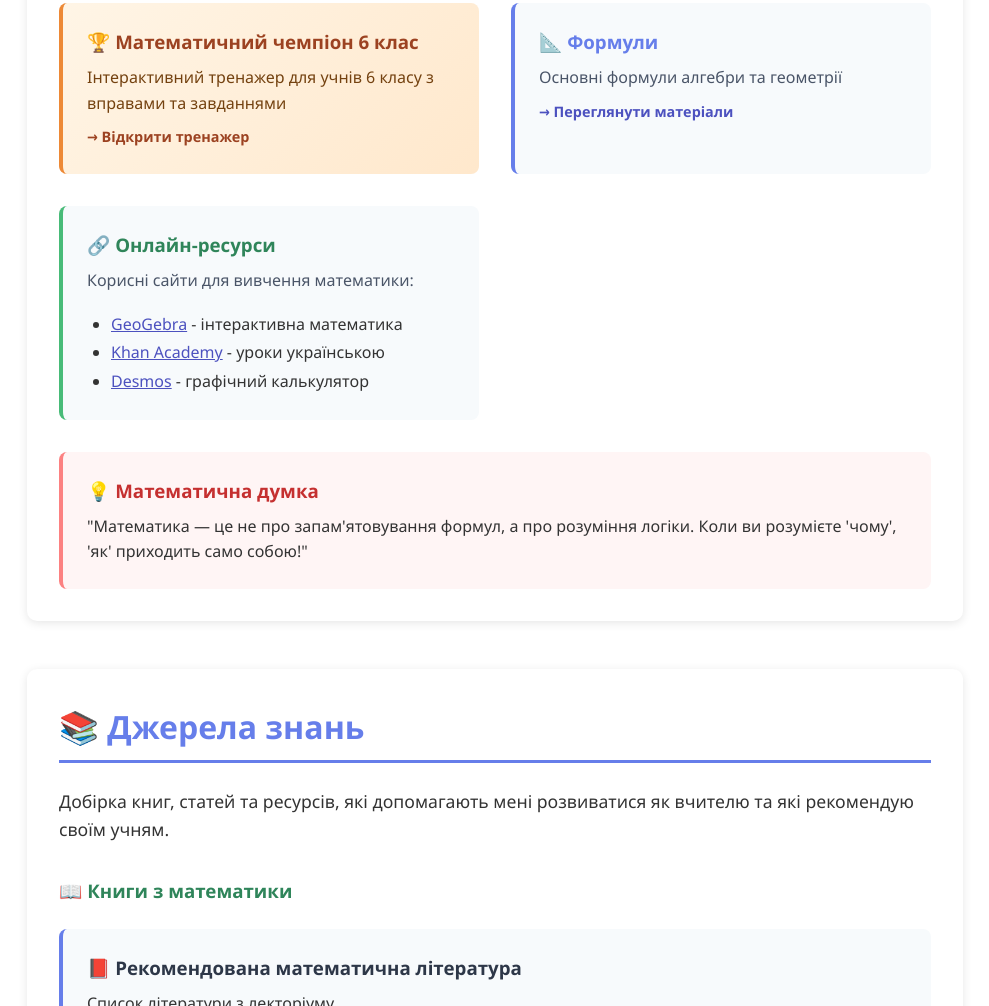
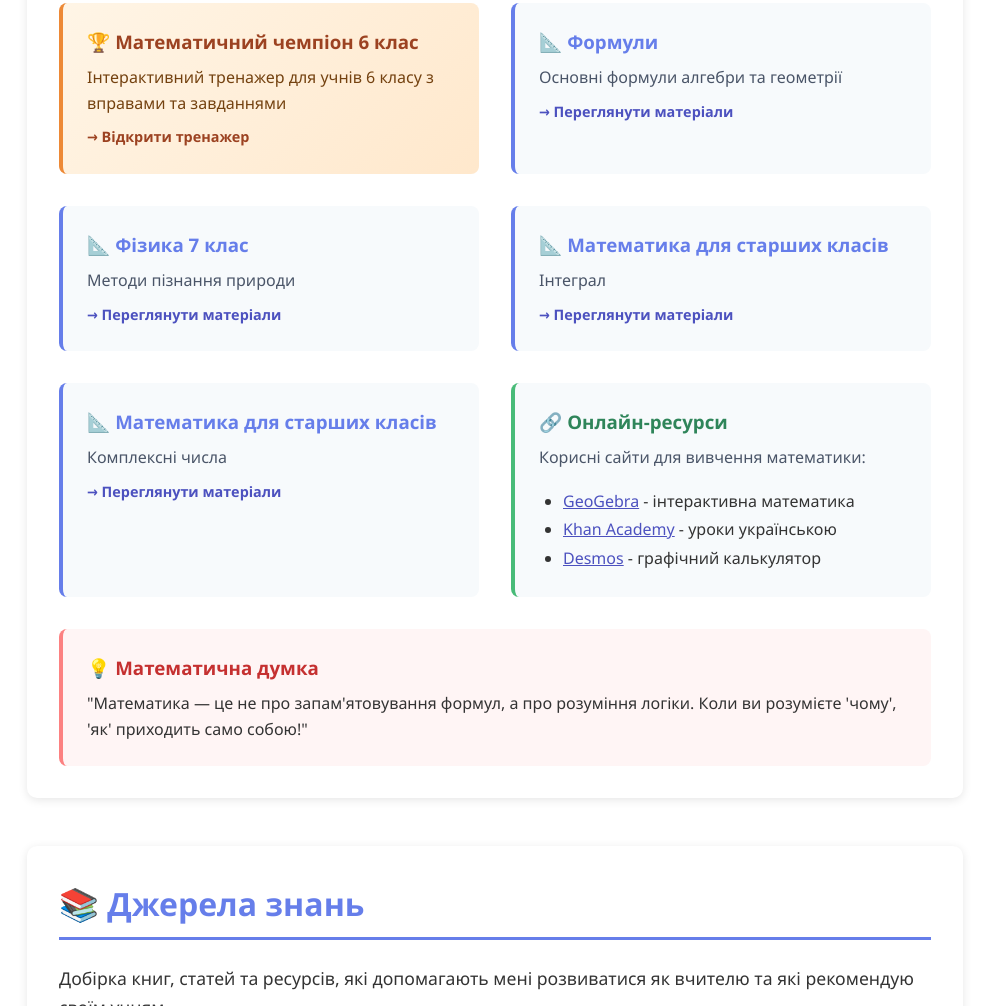
Before and after one commit to dmytro-sych-1998/dmytro-sych-1998.github.io, a plain HTML site: page index.html in a window 1280 px wide. Shown: the part 4404-5410 px from the top of the page, without its empty margins (145-1134 px from the left). Drawn offline with Linux system fonts and the light colour scheme.

Commit message:
Update index.html

```diff
--- a/index.html
+++ b/index.html
@@ -942,6 +942,33 @@
                     <span class="resource-link">→ Переглянути матеріали</span>
                 </a>
 
+                   <a href="newspaper/Fizyka_7_klas_Metody_piznannia_pryrody_27_storinok.pdf"
+                       target="_blank"
+                       rel="noopener noreferrer"
+                       class="resource-card">
+                    <h3>📐 Фізика 7 клас</h3>
+                    <p>Методи пізнання природи</p>
+                    <span class="resource-link">→ Переглянути матеріали</span>
+                </a>
+
+                   <a href="newspaper/Integraly_Povnyi_Konspekt_Sych_Dmytro_21_storinok.pdf"
+                       target="_blank"
+                       rel="noopener noreferrer"
+                       class="resource-card">
+                    <h3>📐 Математика для старших класів</h3>
+                    <p>Інтеграл</p>
+                    <span class="resource-link">→ Переглянути матеріали</span>
+                </a>
+
+                  <a href="newspaper/Комплексні_числа_візуальний_посібник.pdf"
+                       target="_blank"
+                       rel="noopener noreferrer"
+                       class="resource-card">
+                    <h3>📐 Математика для старших класів</h3>
+                    <p>Комплексні числа</p>
+                    <span class="resource-link">→ Переглянути матеріали</span>
+                </a>
+
                 <!-- Картка 4: Онлайн-ресурси -->
                 <div class="resource-card" style="cursor: default; border-left-color: #48bb78;">
                     <h3 style="color: #2f855a;">🔗 Онлайн-ресурси</h3>
```
